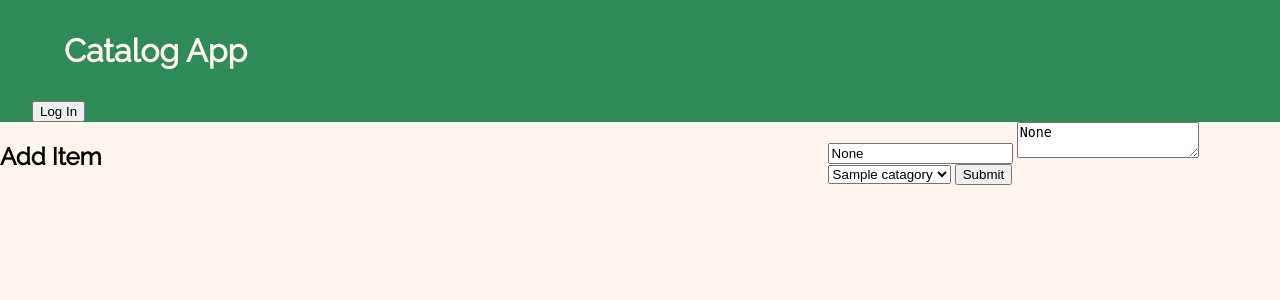
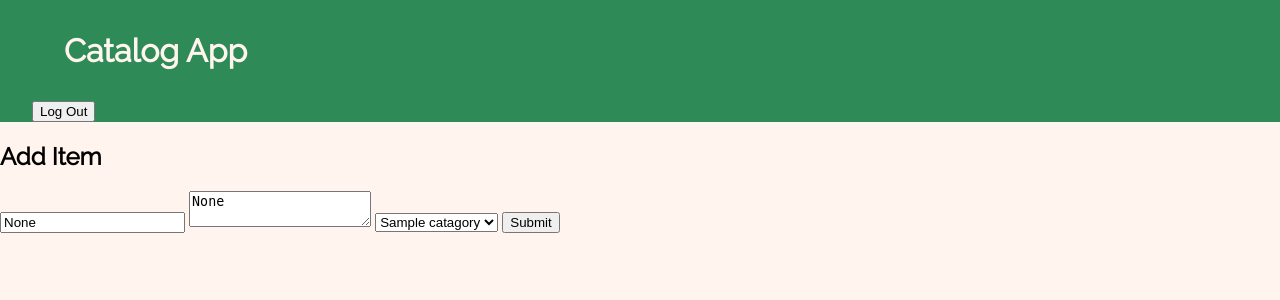
Before and after one commit to alamastor/udacity-catalog, a Flask app: page /catalog/create_item in a window 1280 px wide. Shown: the top 300 px of the page. Run offline with Flask 2, Linux system fonts and the light colour scheme; the visitor is signed in with stand-in values (Sample User, id 1); tables that the repository leaves empty hold one stand-in row (values such as "Sample post").

Commit message:
fix: Logout button text

```diff
--- a/app/templates/base.html
+++ b/app/templates/base.html
@@ -10,19 +10,22 @@
 <body>
   <header>
     <h1>Catalog App</h1>
+    <div class="nav-padder"></div>
     {% if session.get('logged_in') %}
       <form class="logout-form" action="{{ url_for('logout') }}" method="POST">
-        <button type="submit">Log In</button>
+        <button class="nav-button" type="submit">Log Out</button>
       </form>
     {% else %}
       <form class="login-form" action="{{ url_for('login') }}" method="POST">
-        <button type="submit">Log In</button>
+        <button class="nav-button" type="submit">Log In</button>
       </form>
     {% endif %}
   </header>
   <main>
-    {% block content %}
-    {% endblock %}
+    <div class="container">
+      {% block content %}
+      {% endblock %}
+    </div>
   </main>
 </body>
 </html>
```
